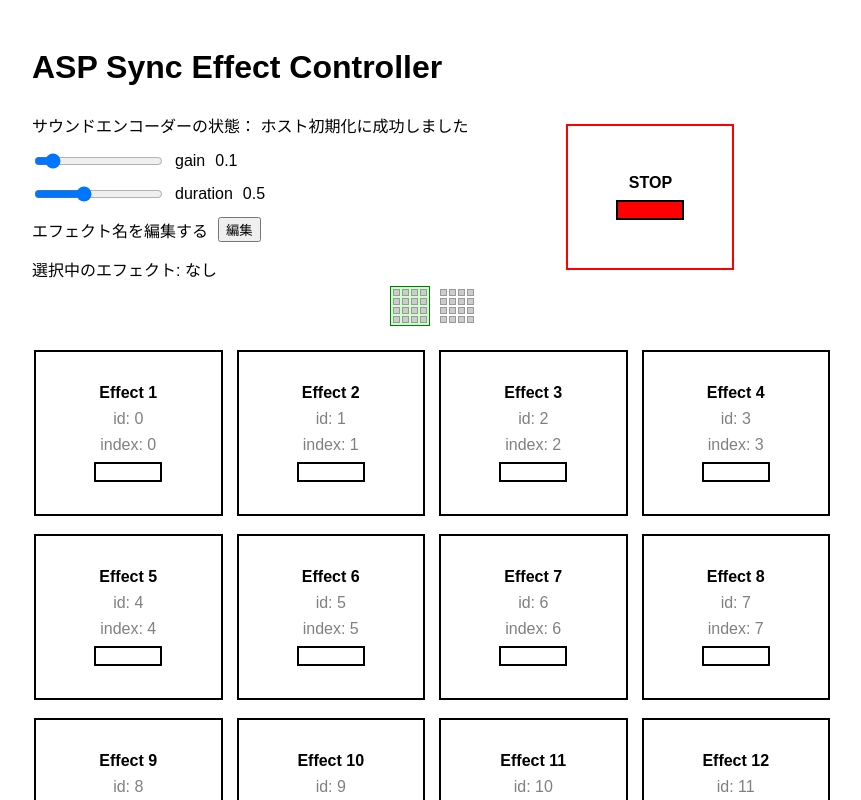
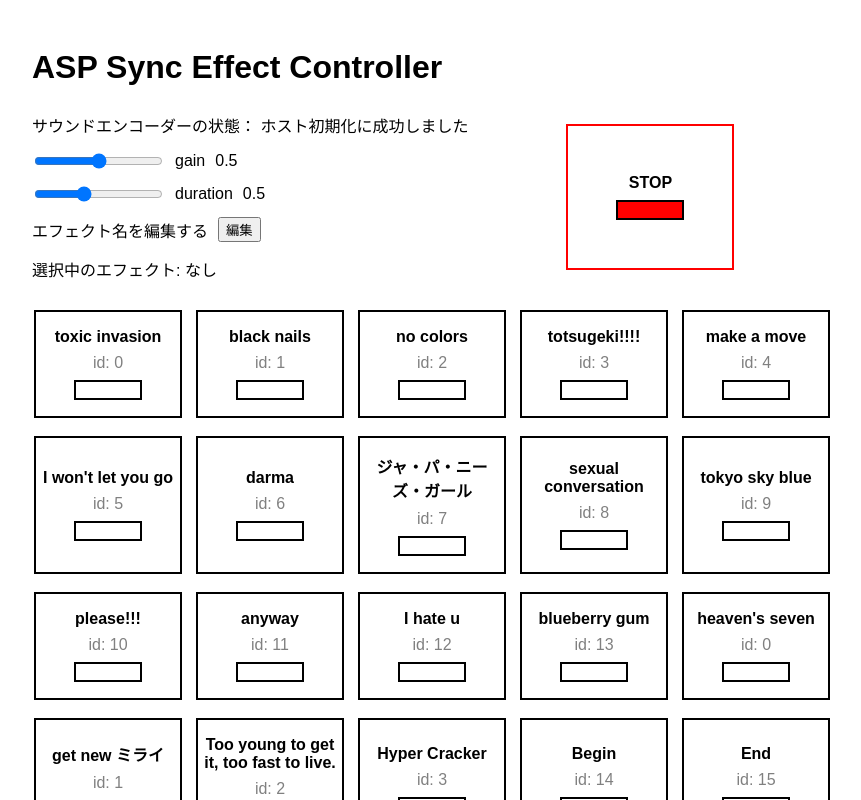
Before and after one commit to k1105/odol_signal_controller, a Vue app: page / in a window 1280 px wide. Shown: the top 800 px of the page, without its empty margins (208-1069 px from the left). Built offline with nearby package versions, Linux system fonts and the light colour scheme; the HTML template or start-up script is replaced by a standard one.

Commit message:
fixed song data

```diff
--- a/src/App.vue
+++ b/src/App.vue
@@ -11,19 +11,119 @@ type Effect = {
   name: string;
 };
 
-const effectLength = 32;
-const effectList = ref<any>(Array.from({ length: effectLength }, (_, i) => ({
-  index: i,
-  id: i % 16,
-  name: `Effect ${i + 1}`
-})));
+const effectLength = 20;
+const effectList = ref<any>([
+  {
+    index: 0,
+    id: 0,
+    name: "toxic invasion"
+  },
+  {
+    index: 1,
+    id: 1,
+    name: "black nails"
+  },
+  {
+    index: 2,
+    id: 2,
+    name: "no colors"
+  },
+  {
+    index: 3,
+    id: 3,
+    name: "totsugeki!!!!"
+  },
+  {
+    index: 4,
+    id: 4,
+    name: "make a move"
+  },
+
+  {
+    index: 5,
+    id: 5,
+    name: "I won't let you go"
+  },
+  {
+    index: 6,
+    id: 6,
+    name: "darma"
+  },
+  {
+    index: 7,
+    id: 7,
+    name: "ジャ・パ・ニーズ・ガール"
+  },
+  {
+    index: 8,
+    id: 8,
+    name: "sexual conversation"
+  },
+  {
+    index: 9,
+    id: 9,
+    name: "tokyo sky blue"
+  },
+
+  {
+    index: 10,
+    id: 10,
+    name: "please!!!"
+  },
+  {
+    index: 11,
+    id: 11,
+    name: "anyway"
+  },
+  {
+    index: 12,
+    id: 12,
+    name: "I hate u"
+  },
+  {
+    index: 13,
+    id: 13,
+    name: "blueberry gum"
+  },
+  {
+    index: 14,
+    id: 0,
+    name: "heaven's seven"
+  },
+
+  {
+    index: 15,
+    id: 1,
+    name: "get new ミライ"
+  },
+  {
+    index: 16,
+    id: 2,
+    name: "Too young to get it, too fast to live."
+  },
+  {
+    index: 17,
+    id: 3,
+    name: "Hyper Cracker"
+  },
+  {
+    index: 18,
+    id: 14,
+    name: "Begin"
+  },
+  {
+    index: 19,
+    id: 15,
+    name: "End"
+  },
+]);
 
 const page = ref<number>(1);
-const pageLength: number = effectLength / 16; // Assuming 16 effects per page
+const pageLength: number = effectLength / 20; // Assuming 16 effects per page
 const encoderStatus = ref<string>('standby')
 const selectedEffect = ref<null | Effect>(null);
 const isEditing = ref<boolean>(false);
-const gain = ref<number>(0.1);
+const gain = ref<number>(0.5);
 const signalDuration = ref<number>(0.5);
 
 // 音声送信
@@ -152,12 +252,6 @@ function stopEffect() {
 
 onMounted(() => {
   initializeHost();
-  if (localStorage.getItem('effectList')) {
-    effectList.value = JSON.parse(localStorage.getItem('effectList') || "[]");
-  }
-  else {
-    localStorage.setItem('effectList', JSON.stringify(effectList.value));
-  }
 })
 
 function onSelectorButtonClick(effect: Effect) {
@@ -220,19 +314,15 @@ function previousPage() {
           </div>
         </div>
       </div>
-      <div>
-        <MiniMap :effectList="effectList" :selectedEffect="selectedEffect" :page="page">
-        </MiniMap>
-      </div>
     </div>
     <div>
       <div v-if="!isEditing" class="selector">
-        <SelectorButton v-for="effect in effectList.slice((page - 1) * 16, page * 16)" :key="effect.index" :id="effect.id" :index="effect.index"
+        <SelectorButton v-for="effect in effectList.slice((page - 1) * 20, page * 20)" :key="effect.index" :id="effect.id" :index="effect.index"
           :name="effect.name" :isSelected="selectedEffect?.index === effect.index" @select="onSelectorButtonClick(effect)">
         </SelectorButton>
       </div>
       <div v-else class="selector">
-        <SelectorButtonEditor v-for="effect in effectList.slice((page - 1) * 16, page * 16)" :key="effect.index"
+        <SelectorButtonEditor v-for="effect in effectList.slice((page - 1) * 20, page * 20)" :key="effect.index"
           :index="effect.index" :id="effect.id" :name="effect.name" @edit="e => onSelectorEdit(e, effect.id)">
         </SelectorButtonEditor>
       </div>
@@ -252,7 +342,7 @@ p {
 
 .selector {
   display: grid;
-  grid-template-columns: repeat(4, 1fr);
+  grid-template-columns: repeat(5, 1fr);
   gap: 10px;
   margin: 20px 0;
 }
--- a/src/components/SelectorButton.vue
+++ b/src/components/SelectorButton.vue
@@ -27,9 +27,6 @@ const toggleIndicator = computed(() => {
     <p class="selector-id">
       id: {{ props.id }}
     </p>
-    <p class="selector-id">
-      index: {{ props.index }}
-    </p>
     <div :class="toggleIndicator"></div>
   </button>
 </template>
@@ -38,7 +35,7 @@ const toggleIndicator = computed(() => {
 .selector-button {
   background-color: white; /* Green */
   border: 2px solid black; /* Green */
-  padding: 2rem 0.25rem;
+  padding: 1rem 0.25rem;
   text-decoration: none;
   display: flex;
   flex-direction: column;
```
